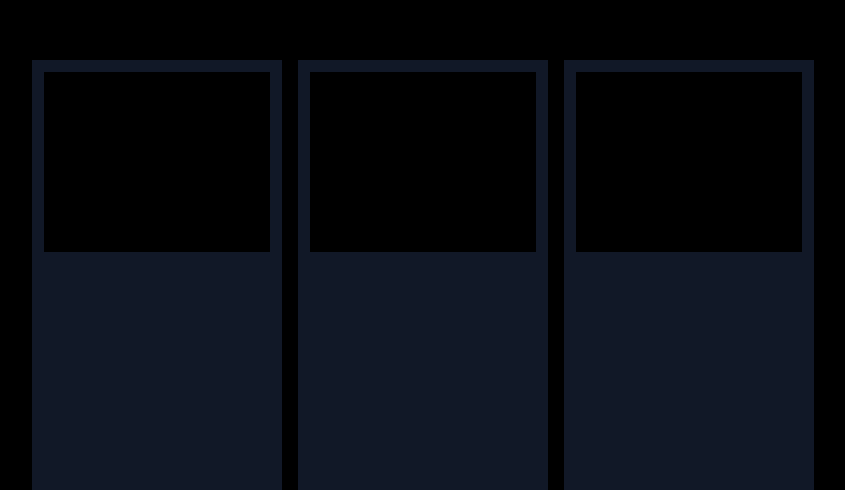
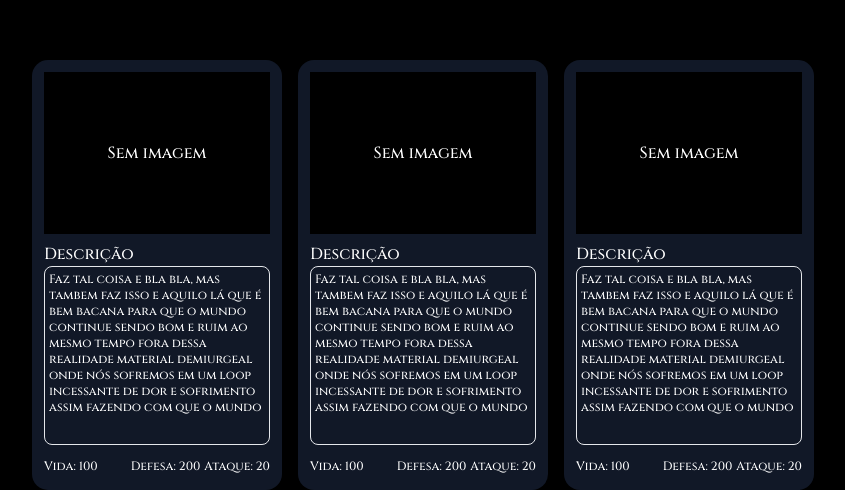
Before and after one commit to lucasdevii/Card-Attack-Game, a Vue app in the folder front/: page / in a window 1280 px wide. Shown: the part 310-800 px from the top of the page, without its empty margins (217-1062 px from the left). Built offline with nearby package versions, Linux system fonts and the light colour scheme.

Commit message:
feat: Layout basico da carta criado

```diff
--- a/front/index.html
+++ b/front/index.html
@@ -3,6 +3,9 @@
   <head>
     <link rel="stylesheet" href="./src/assets/main.css">
     <meta charset="UTF-8">
+    <link rel="preconnect" href="https://fonts.googleapis.com">
+    <link rel="preconnect" href="https://fonts.gstatic.com" crossorigin>
+    <link href="https://fonts.googleapis.com/css2?family=Cinzel:wght@400..900&display=swap" rel="stylesheet">
     <meta name="viewport" content="width=device-width, initial-scale=1.0">
     <title>Card Attack</title>
   </head>
--- a/front/src/assets/main.css
+++ b/front/src/assets/main.css
@@ -5,4 +5,8 @@
 body {
     color: white;
     background-color:  black;
+    font-family: "Cinzel", serif;
+    font-optical-sizing: auto;
+    font-weight: 500;
+    font-style: normal;
 }
--- a/front/src/components/gameTable/Card.vue
+++ b/front/src/components/gameTable/Card.vue
@@ -1,6 +1,43 @@
-<script setup></script>
+<script setup>
+const props = defineProps({
+    image: {
+        type: String
+    },
+    name: {
+        type: String
+    },
+    description: {
+        type: String
+    }
+})
+</script>
 <template>
-        <div class="bg-gray-900 w-[250px] h-[430px] p-3">
-            <div class="bg-black w-full h-[180px]"></div>
+        <div class="bg-gray-900 w-[250px] h-[430px] p-3 rounded-2xl space-y-2">
+            <!-- Imagem -->
+            <div class="bg-black w-full h-2/5 flex justify-center items-center">
+                <img :src="image" alt="" v-if="image">
+                <span v-else>Sem imagem</span>
+            </div>
+
+            <div class="h-3/5">
+                <!-- Descrição -->
+                <div class="flex flex-col h-5/6">
+                    <h1>Descrição</h1>
+
+                    <div class="flex-1 border rounded-lg p-1 overflow-auto">
+                        <p class="break-words text-xs">
+                        Faz tal coisa e bla bla, mas tambem faz isso e aquilo lá que é bem bacana para que o mundo continue sendo bom e ruim ao mesmo tempo fora dessa realidade material demiurgeal onde nós sofremos em um loop incessante de dor e sofrimento assim fazendo com que o mundo
+                        </p>
+                    </div>
+                </div>
+                <!-- Atributos -->
+                <div class="flex h-1/6 text-xs justify-between items-center">
+                    <span>Vida: 100</span>
+                    <div class="space-x-1">
+                        <span>Defesa: 200</span>
+                        <span>Ataque: 20</span>
+                    </div>
+                </div>
+            </div>
         </div>
 </template>
```
